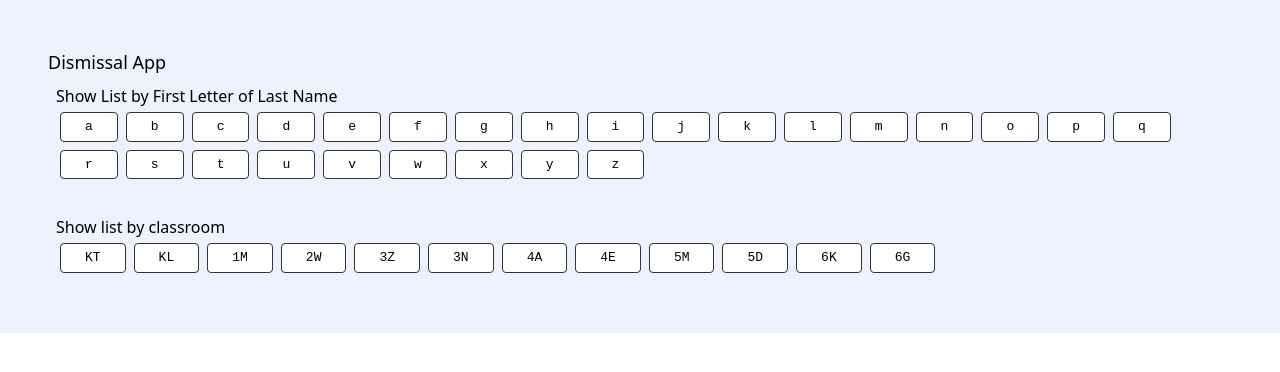
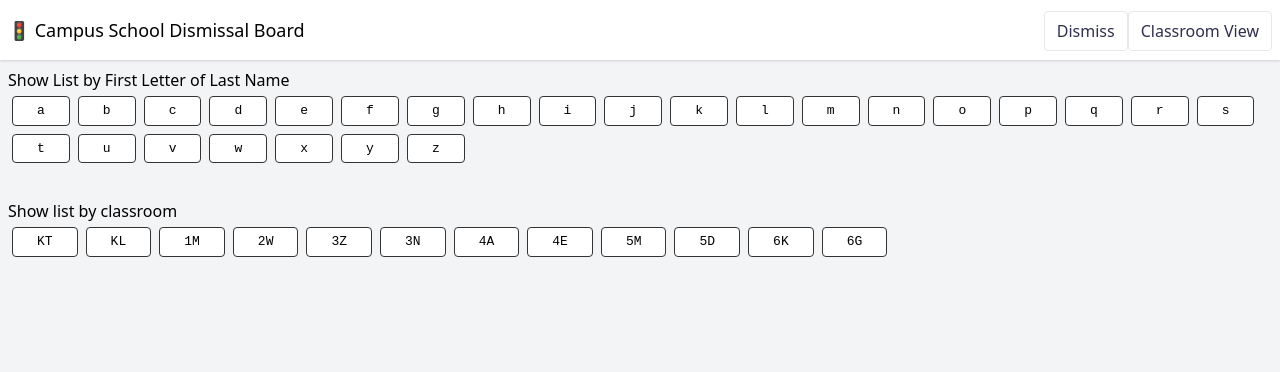
Before and after one commit to bacalj/dismissal, a Nuxt app: page / in a window 1280 px wide. Shown: the top 372 px of the page. Built offline with nearby package versions, Linux system fonts and the light colour scheme.

Commit message:
refactoring ui

```diff
--- /dev/null
+++ b/components/Navbar.vue
@@ -0,0 +1,28 @@
+<template>
+  <nav class="navbar">
+    <div class="my-2">
+      <h1>
+        <h1 class="text-lg p-2">🚦 Campus School Dismissal Board</h1>
+      </h1>
+    </div>
+
+    <div class="my-2 mr-2">
+      <nuxt-link to="/">Dismiss</nuxt-link>
+      <nuxt-link to="/rooms">Classroom View</nuxt-link>
+    </div>
+  </nav>
+</template>
+
+<style lang="postcss" scoped>
+.navbar {
+  @apply flex flex-col text-center sm:flex-row sm:text-left sm:justify-between bg-white shadow sm:items-baseline w-full;
+}
+
+a {
+  @apply px-3 py-2 rounded border border-gray-200
+}
+
+a:hover {
+  @apply bg-green-200 border-green-200
+}
+</style>
--- /dev/null
+++ b/layouts/default.vue
@@ -0,0 +1,18 @@
+<template>
+  <div class="main">
+    <Navbar />
+    <Nuxt/>
+  </div>
+</template>
+
+<style lang="postcss">
+body {
+  @apply bg-gray-100
+}
+h1 {
+  @apply text-lg;
+}
+p, a, li, span {
+  color: #2e2e4e
+}
+</style>
--- a/pages/index.vue
+++ b/pages/index.vue
@@ -1,10 +1,8 @@
 <template>
-  <div class="app p-12 bg-indigo-50">
-    <h1 class="text-lg">Dismissal App</h1>
+  <div class="app">
     <FilterSelector />
     <Students />
   </div>
-
 </template>
 
 <script>
--- /dev/null
+++ b/pages/rooms/_slug.vue
@@ -0,0 +1,13 @@
+<template>
+<div>room: {{ classRoom }} </div>
+</template>
+
+<script>
+export default {
+  computed: {
+    classRoom(){
+      return this.$route.params.slug
+    }
+  }
+}
+</script>
--- /dev/null
+++ b/pages/rooms/index.vue
@@ -0,0 +1,5 @@
+<template>
+  <div>
+    choose classroom
+  </div>
+</template>
```
